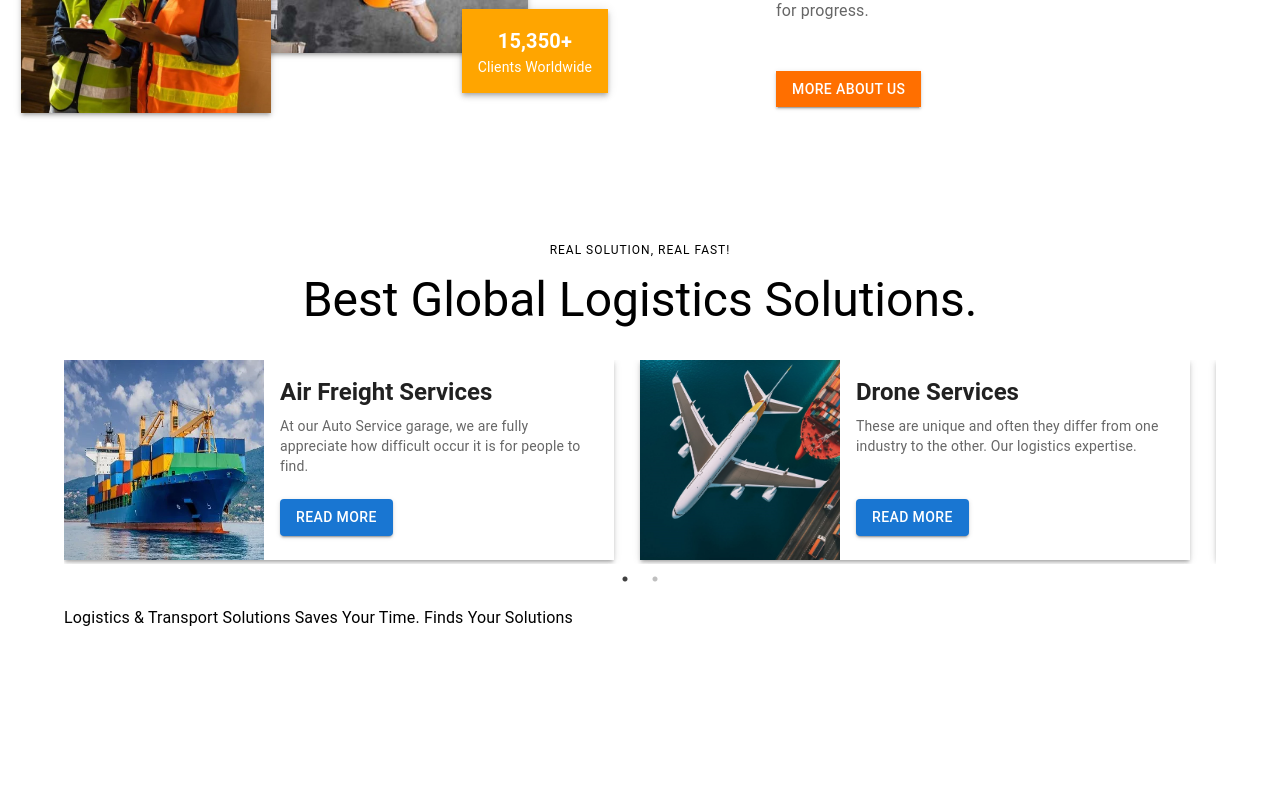
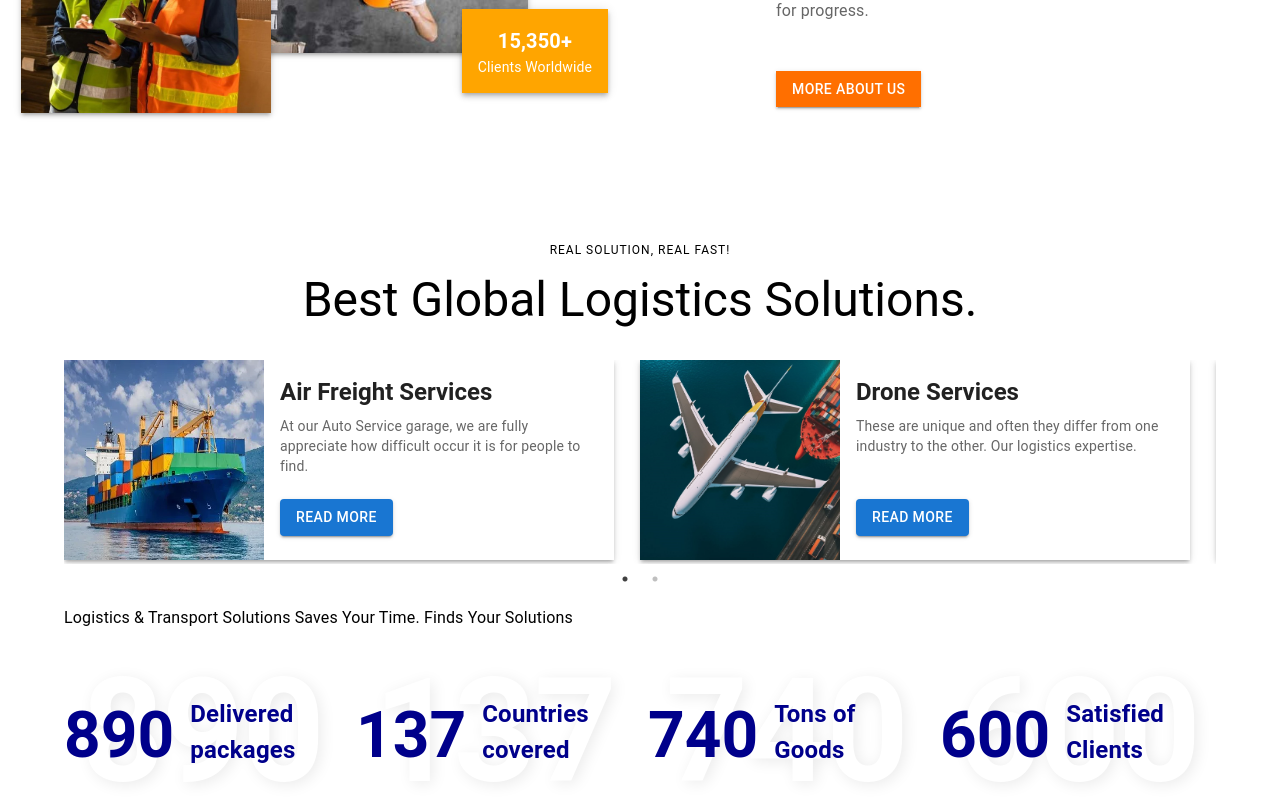
Before and after one commit to TharushikaJanz/cargo-website, a React (Create React App) app: page / in a window 1280 px wide. Shown: the part 1085-1885 px from the top of the page. Before the commit the page ends 1749 px from the top, so only its background shows below. Built offline with nearby package versions, Linux system fonts and the light colour scheme.

Commit message:
Statistics section added

```diff
--- a/src/App.js
+++ b/src/App.js
@@ -1,6 +1,7 @@
 import Header from './components/header';
 import ServicesSection from './components/services';
 import SliderComponent from './components/slider';
+import StatsSection from './components/statistics';
 import WelcomeSection from './components/welcome';
 
 function App() {
@@ -10,6 +11,7 @@ function App() {
     <SliderComponent/>
     <WelcomeSection/>
     <ServicesSection/>
+    <StatsSection/>
     </div>
 
   );
--- /dev/null
+++ b/src/components/statistics.js
@@ -0,0 +1,95 @@
+import React from "react";
+import { Box, Typography, Container, Grid } from "@mui/material";
+
+const statsData = [
+  {
+    number: "890",
+    text: "Delivered packages",
+  },
+  {
+    number: "137",
+    text: "Countries covered",
+  },
+  {
+    number: "740",
+    text: "Tons of Goods",
+  },
+  {
+    number: "600",
+    text: "Satisfied Clients",
+  },
+];
+
+const StatsSection = () => {
+    return (
+      <Container maxWidth="lg" sx={{ py: 4, alignContent: "center"}}>
+        <Grid container spacing={2} justifyContent="space-around" alignItems="center">
+          {statsData.map((item, index) => (
+            <Grid item key={index} xs={12} sm={6} md={3}>
+              <Box textAlign="center" position="relative">
+                {/* Background larger number */}
+                <Typography
+                variant="h1"
+                component="p"
+                sx={{
+                  fontWeight: "bold",
+                  color: "rgba(255, 255, 255, 255)",
+                  position: "absolute",
+                  transform: "scale(2)",
+                  zIndex: 1,
+                  fontSize: "6rem",
+                  textShadow: "2px 2px 10px rgba(0, 0, 0, 0.4)",
+                  top: "50%",
+                  left: "50%",
+                  transform: "translate(-50%, -50%) scale(1.5)",
+                  opacity: 0.2,
+                  display: { xs: 'none', sm: 'block' },
+                }}
+              >
+                {item.number}
+              </Typography>
+                {/* Foreground number and text */}
+                <Box
+                  position="relative"
+                  zIndex="2"
+                  display="flex"
+                  flexDirection={{ xs: 'column', sm: 'row' }}
+                  alignItems={{ sm: 'flex-end', xs: 'baseline' }}
+                  justifyContent="center"
+                >
+                  <Typography
+                    variant="h5"
+                    component="p"
+                    sx={{
+                      fontWeight: "bold",
+                      color: "darkblue",
+                      fontSize: { xs: '2.5rem', sm: '3rem', md: '4rem' },
+                      lineHeight: 1,
+                    }}
+                  >
+                    {item.number}
+                  </Typography>
+                  <Typography
+                    component="p"
+                    variant="body1"
+                    sx={{
+                      fontWeight: "bold",
+                      color: "darkblue",
+                      textAlign: "left",
+                      mt: { xs: 1, sm: 0 },
+                      ml: { sm: 2 },
+                      fontSize: { xs: '1rem', sm: '1.25rem', md: '1.5rem' },
+                    }}
+                  >
+                    {item.text}
+                  </Typography>
+                </Box>
+              </Box>
+            </Grid>
+          ))}
+        </Grid>
+      </Container>
+    );
+  };
+
+  export default StatsSection;
```
